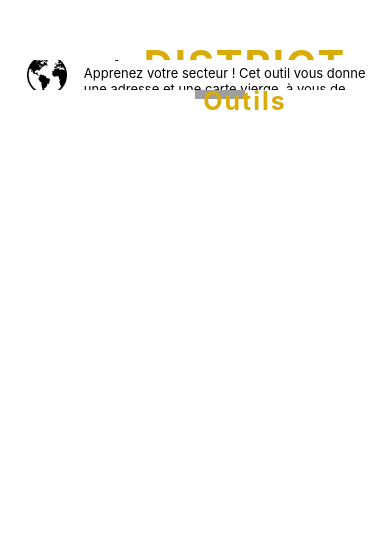
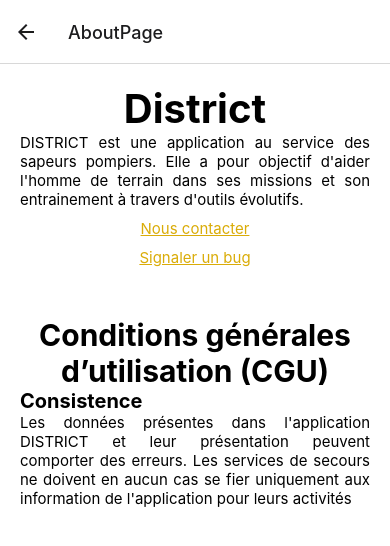
Before and after one commit to LeandreArnaud/District, a React Native app: screen /AboutPage in a window 390 px wide. Shown: the top 546 px of the page. Built offline with nearby package versions, Linux system fonts and the light colour scheme; no server answers; grey boxes are pictures that could not be loaded.

Commit message:
creates about and CGU page

```diff
--- a/navigation/Navigation.tsx
+++ b/navigation/Navigation.tsx
@@ -3,6 +3,7 @@
 import DistrictCreator from '../screens/homepage/DistrictCreator';
 import Settings from '../screens/homepage/Settings';
 import { createStackNavigator } from '@react-navigation/stack';
+import AboutPage from '../screens/homepage/AboutPage';
 
 const Stack = createStackNavigator();
 
@@ -13,6 +14,7 @@
       <Stack.Screen name="MapGuesser" component={MapGuesser}  options={{headerShown: false}} />
       <Stack.Screen name="DistrictCreator" component={DistrictCreator} options={{headerShown: false}}/>
       <Stack.Screen name="Settings" component={Settings}/>
+      <Stack.Screen name="AboutPage" component={AboutPage}/>
     </Stack.Navigator>
   );
 }
--- /dev/null
+++ b/screens/homepage/AboutPage.tsx
@@ -0,0 +1,61 @@
+import React from 'react'
+import {StyleSheet, View, Text} from 'react-native'
+
+export const AboutPage: React.FC = () => {
+    return(
+        <View style={styles.mainContainer}>
+            <Text style={styles.h1}>District</Text>
+            <Text style={styles.p}>DISTRICT est une application au service des sapeurs pompiers. Elle a pour objectif d'aider l'homme de terrain dans ses missions et son entrainement à travers d'outils évolutifs.</Text>
+            <Text style={styles.a}>Nous contacter</Text>
+            <Text style={styles.a}>Signaler un bug</Text>
+            <View style={styles.sep}/>
+
+            <Text style={styles.h2}>Conditions générales d’utilisation (CGU)</Text>
+            <Text style={styles.h3}>Consistence</Text>
+            <Text style={styles.p}>Les données présentes dans l'application DISTRICT et leur présentation peuvent comporter des erreurs. Les services de secours ne doivent en aucun cas se fier uniquement aux information de l'application pour leurs activités</Text>
+        </View>
+    );
+};
+
+const styles = StyleSheet.create({
+    mainContainer: {
+        flex: 1,
+        backgroundColor: '#ffffff',
+        alignItems: 'center',
+        justifyContent: 'flex-start',
+        paddingTop: 20,
+        paddingHorizontal: 20,
+    },
+    h1: {
+        fontSize: 40,
+        fontWeight: 'bold',
+    },
+    h2: {
+        fontSize: 30,
+        fontWeight: 'bold',
+        textAlign: 'center',
+    },
+    h3: {
+        fontSize: 20,
+        fontWeight: 'bold',
+        width: '100%',
+    },
+    p: {
+        fontSize: 15,
+        width: '100%',
+        marginBottom: 10,
+        textAlign: 'justify',
+    },
+    a: {
+        fontSize: 15,
+        color: '#DAAC08',
+        textDecorationLine: 'underline',
+        marginBottom: 10,
+    },
+    sep: {
+        height: 40,
+    }
+});
+
+
+export default AboutPage
--- a/screens/homepage/Settings.tsx
+++ b/screens/homepage/Settings.tsx
@@ -16,8 +16,9 @@
     cities: city[];
 };
 
+type SettingsProps = { navigation: any };
 
-export const Settings: React.FC = () => {
+export const Settings: React.FC<SettingsProps> = ({navigation}) => {
     const [districts, setDistricts] = useState<Array<district>>();
 
     useEffect(() => {
@@ -36,6 +37,9 @@
                     ? <Text style={styles.enable}> effacer les districts </Text>
                     : <Text style={styles.disable}> Aucun district </Text>
                 }
+            </TouchableOpacity>
+            <TouchableOpacity onPress={() => navigation.navigate('AboutPage')} style={styles.cell}>
+                <Text style={styles.enable}>Nous contacter et CGU</Text>
             </TouchableOpacity>
         </View>
     );
@@ -57,7 +61,8 @@
         justifyContent: "center",
         alignItems: 'center',
         borderRadius: 8,
-        backgroundColor: "#D0D0D0"
+        backgroundColor: "#D0D0D0",
+        marginBottom: 10,
     },
     enable: {
         color: "#000000"
```
